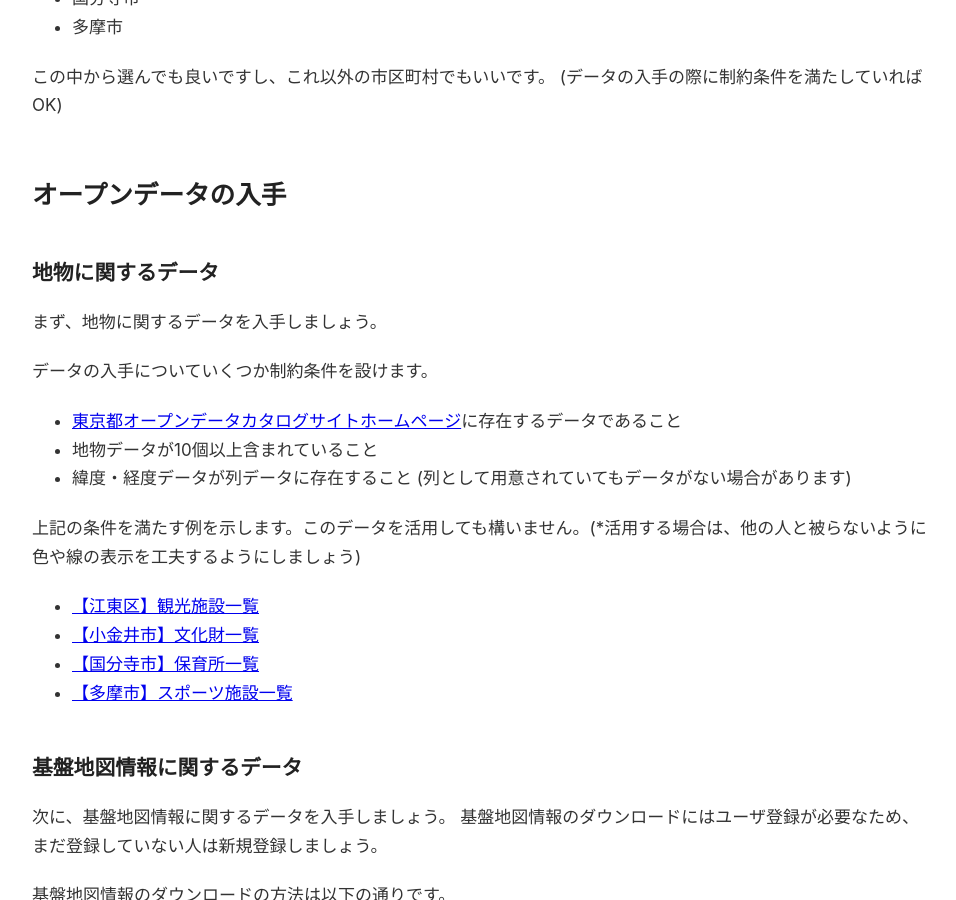
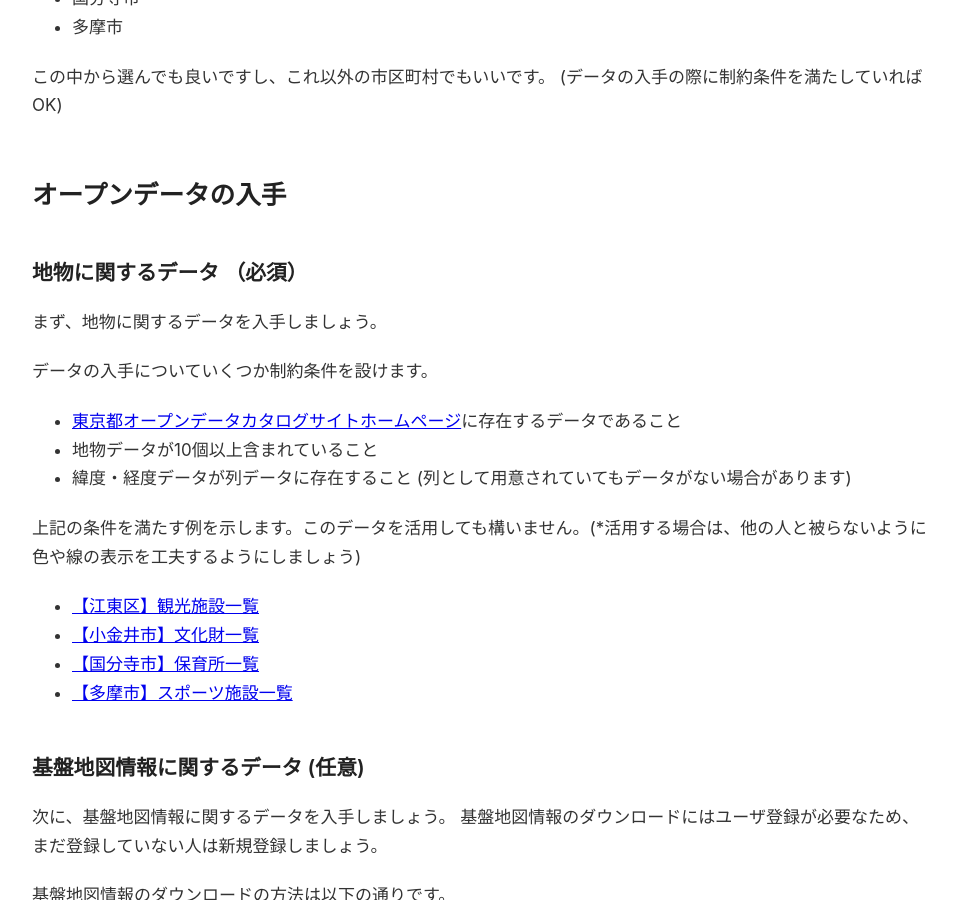
Before and after one commit to MasayaMatsushita/spatiotemporal-analysis, a Jekyll site: the page built from docs/lec/04-spatial-data-analysis-exercise.md, in a window 1280 px wide and 900 px high, scrolled down 2213 px. Shown: the whole window, without its empty margins (158-1114 px from the left). Built offline with Jekyll 4.4.1, drawn with Linux system fonts in a browser that asks for light colours; our own code applies the rules of GitHub Pages for plain Markdown files.

Commit message:
データの必須・任意要件の追加

```diff
--- a/docs/lec/04-spatial-data-analysis-exercise.md
+++ b/docs/lec/04-spatial-data-analysis-exercise.md
@@ -49,7 +49,7 @@ nav_order: 4
 
 ## オープンデータの入手 {#getting-open-data}
 
-### 地物に関するデータ
+### 地物に関するデータ （必須）
 
 まず、地物に関するデータを入手しましょう。
 
@@ -66,7 +66,7 @@ nav_order: 4
 - [【国分寺市】保育所一覧](https://catalog.data.metro.tokyo.lg.jp/dataset/t132144d3000000002)
 - [【多摩市】スポーツ施設一覧](https://catalog.data.metro.tokyo.lg.jp/dataset/t132241d3100000004)
 
-### 基盤地図情報に関するデータ
+### 基盤地図情報に関するデータ (任意)
 
 次に、基盤地図情報に関するデータを入手しましょう。
 基盤地図情報のダウンロードにはユーザ登録が必要なため、まだ登録していない人は新規登録しましょう。
```
